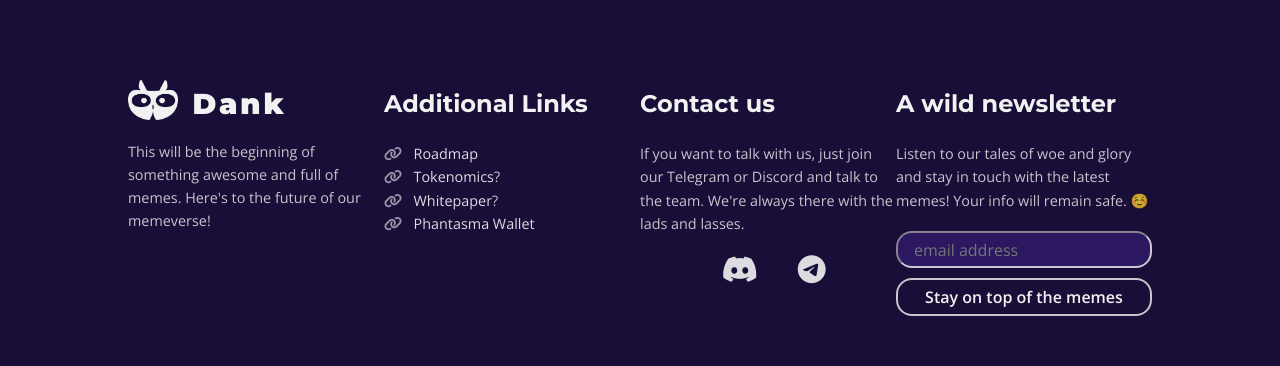
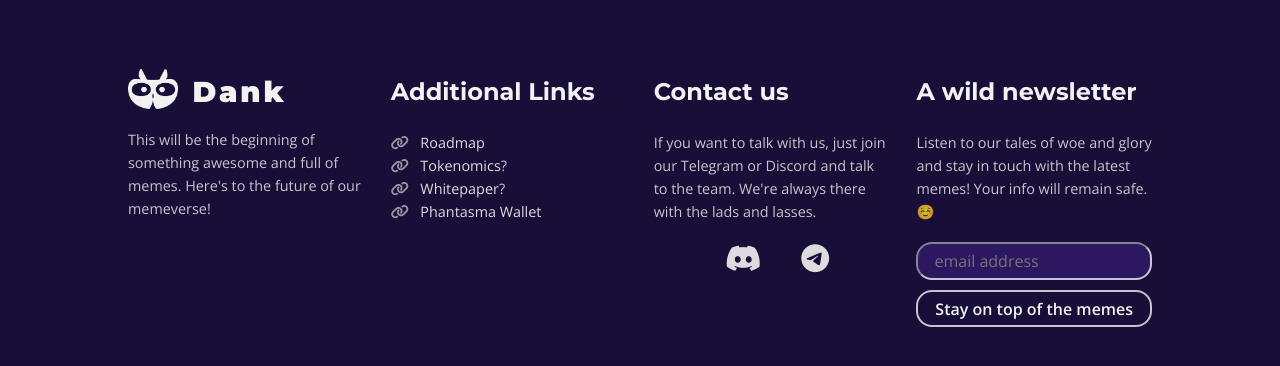
Before and after one commit to pau121/danksalespage-new, a website: page public/index.html in a window 1280 px wide. Shown: the part 802-1168 px from the top of the page. Drawn offline with nearby package versions, Linux system fonts and the light colour scheme; some packages are replaced by stand-ins of ours; no server answers; a script that the page names is missing.

Commit message:
footer alignment fix
fixed footer div alignments

```diff
--- a/public/css/main.css
+++ b/public/css/main.css
@@ -375,7 +375,7 @@ nav.main .buttons .signup {
 
 @media (min-width: 1024px) {
   .footer .all-containing-container>div {
-    width: 23%;
+    max-width: 23%;
   }
 }
 
```
